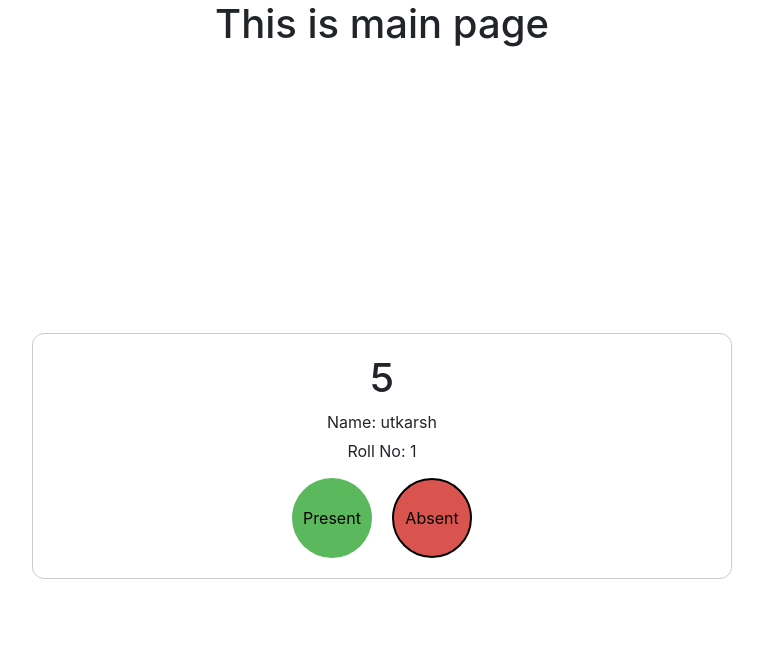
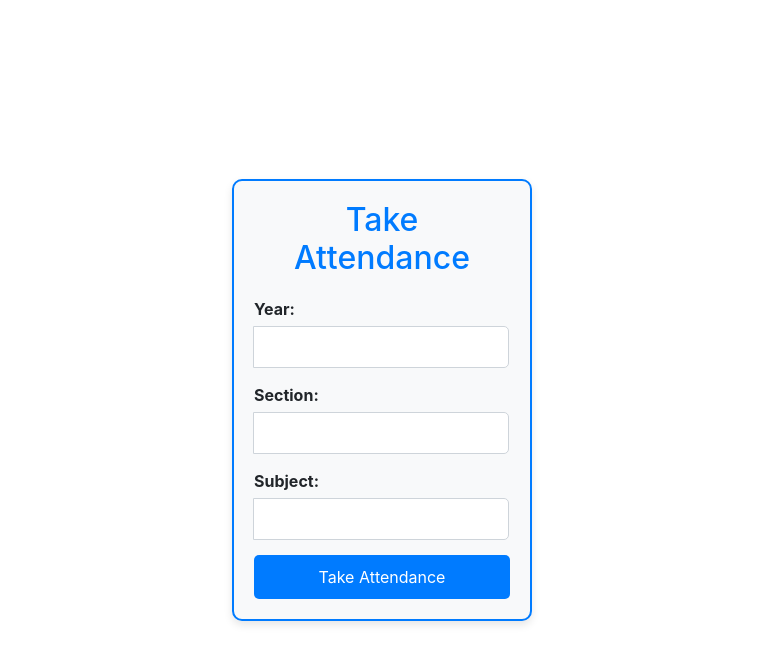
Before and after one commit to utkarshilh/attendify, a React (Create React App) app: page / in a window 1280 px wide. Shown: the top 664 px of the page, without its empty margins (258-1021 px from the left). Built offline with nearby package versions, Linux system fonts and the light colour scheme.

Commit message:
calling the component from the main component just to check

```diff
--- a/src/App.js
+++ b/src/App.js
@@ -2,12 +2,14 @@ import logo from './logo.svg';
 import './App.css';
 
 import Main from './Components/Attendence/Main';
+import SelectClass from './Components/Attendence/SelectClass';
 
 
 function App() {
   return (
     <div className="App">
-      <Main />
+      {/* <Main /> */}
+      <SelectClass />
     </div>
   );
 }
```
